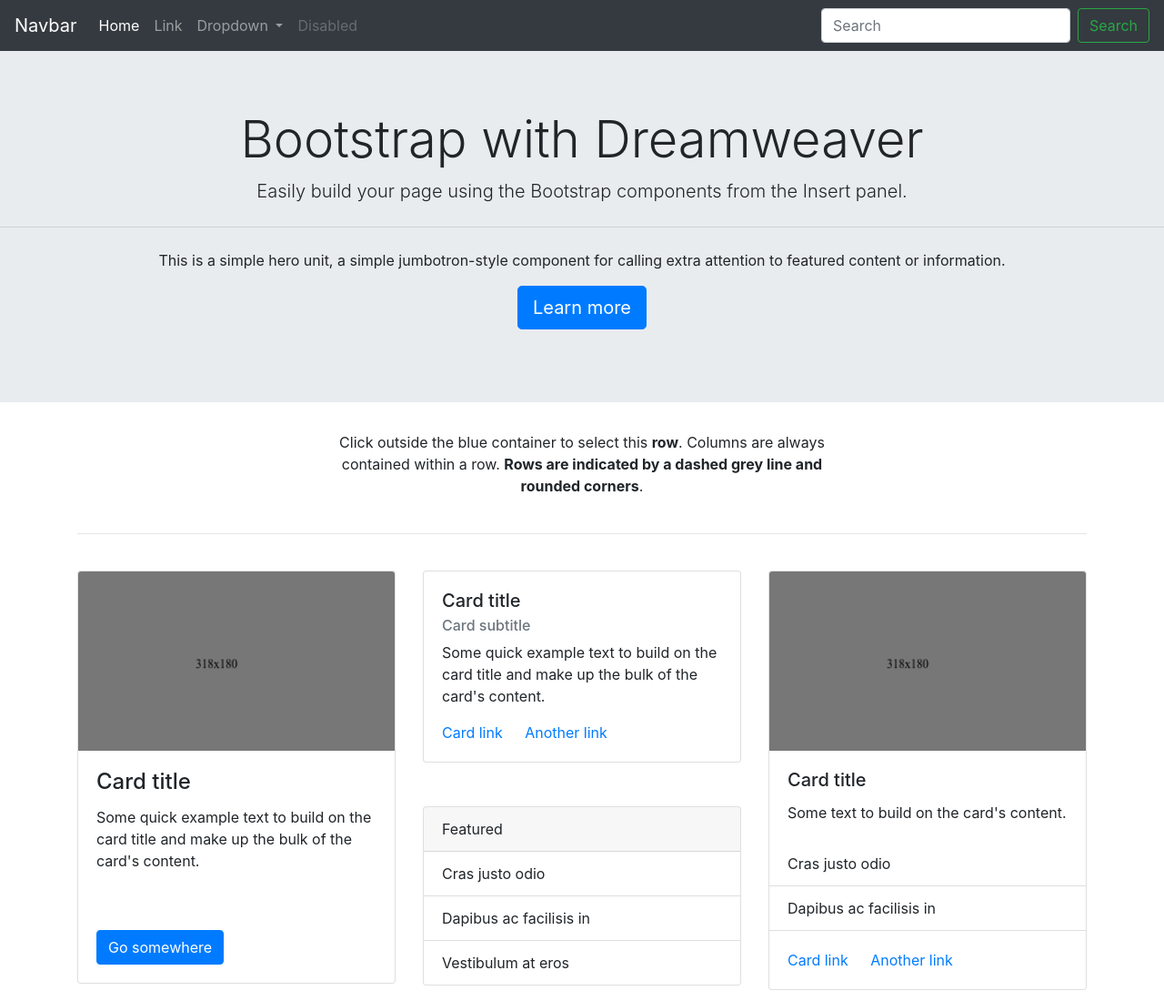
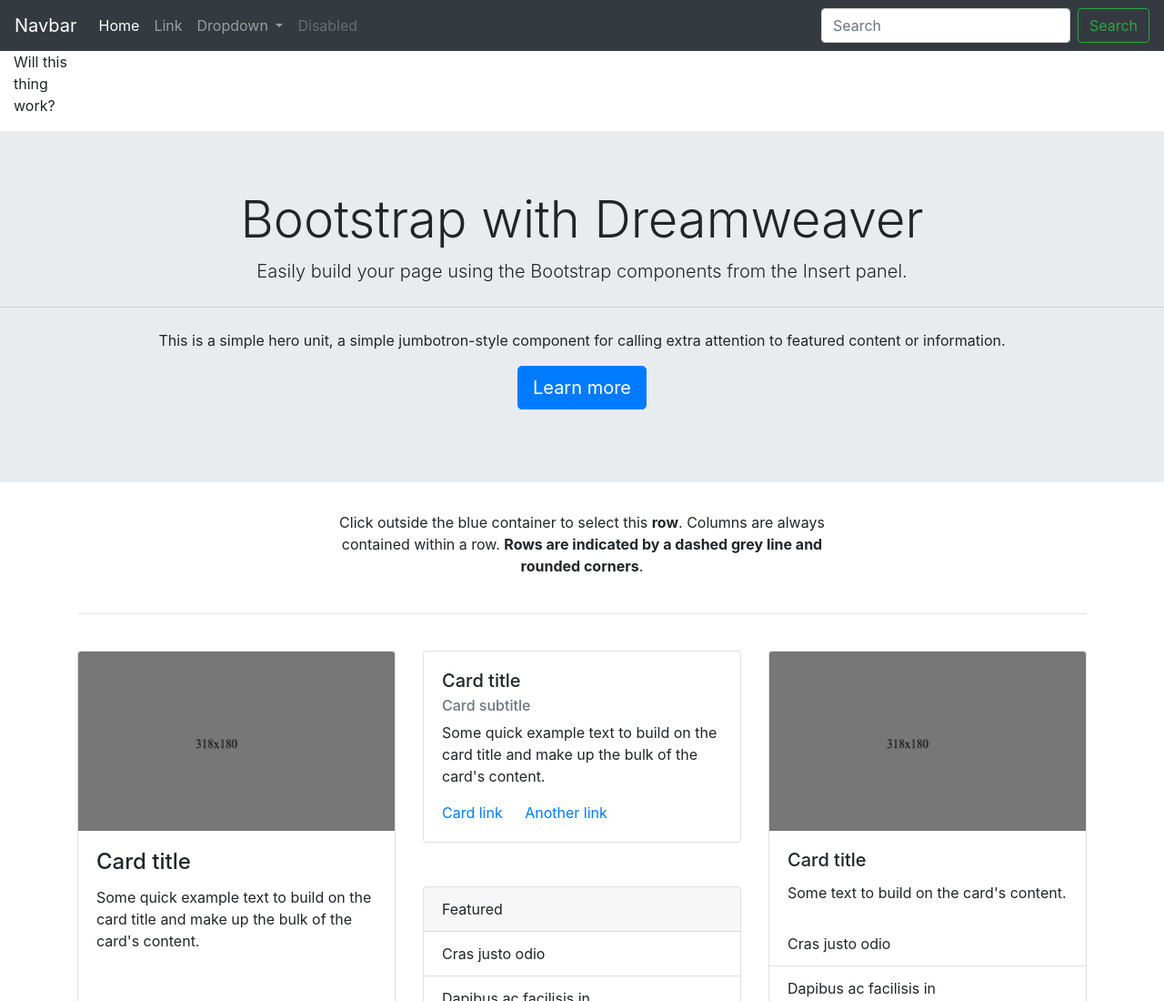
Before and after one commit to peterscrufari/my-website, a plain HTML site: page index.html in a window 1280 px wide. Shown: the top 1100 px of the page at 91% size. Drawn offline with nearby package versions, Linux system fonts and the light colour scheme.

Commit message:
Update index.html

```diff
--- a/index.html
+++ b/index.html
@@ -45,6 +45,10 @@
           </form>
        </div>
     </nav>
+
+    <div class="col-1 col-xs-offset-5">
+      <p>Will this thing work?</p>
+    </div>
 
     <div class="jumbotron jumbotron-fluid text-center">
        <h1 class="display-4">Bootstrap with Dreamweaver</h1>
```
